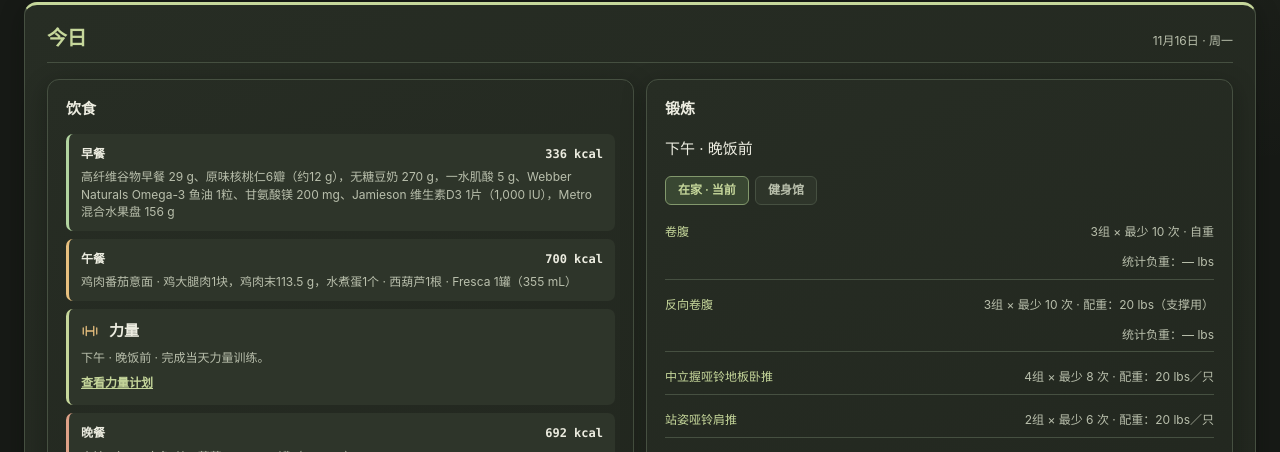
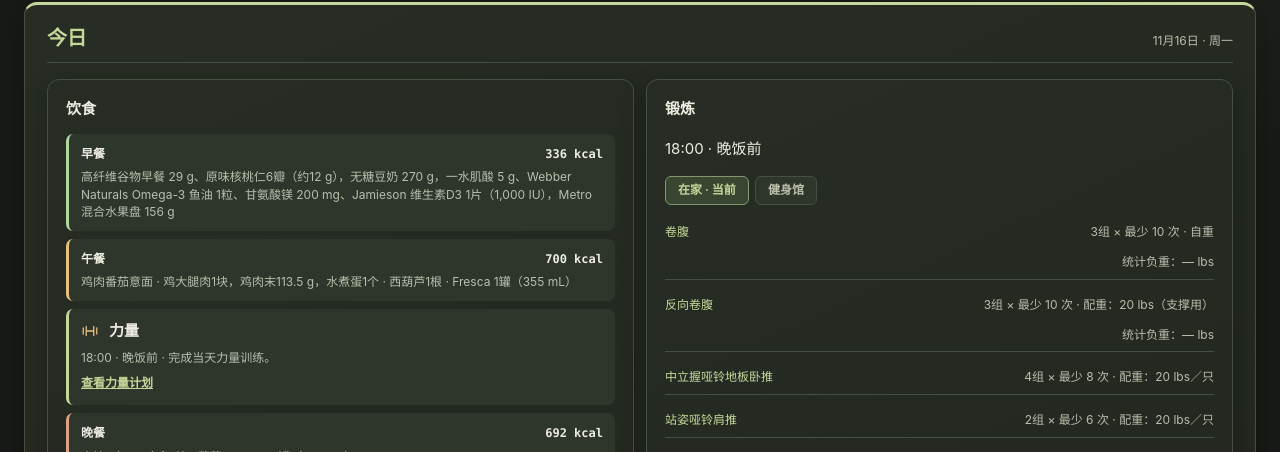
Before and after one commit to yunhaixiang/fitness, a Jekyll site: the page built from index.html, in a window 1280 px wide and 900 px high. Shown: the part 318-770 px from the top of the window. Built offline with Jekyll 4.4.1, drawn with Linux system fonts in a browser that asks for light colours.

Commit message:
Move cardio to weekend evenings before dinner

```diff
--- a/_includes/cardio-weekly-table.html
+++ b/_includes/cardio-weekly-table.html
@@ -9,11 +9,11 @@
 <tbody>
 <tr data-cardio="rest"><td>周一</td><td>休息</td></tr>
 <tr data-cardio="rest"><td>周二</td><td>休息</td></tr>
-<tr data-cardio="active"><td>周三</td><td>有氧 · 下午，晚饭前</td></tr>
+<tr data-cardio="rest"><td>周三</td><td>休息</td></tr>
 <tr data-cardio="rest"><td>周四</td><td>休息</td></tr>
 <tr data-cardio="rest"><td>周五</td><td>休息</td></tr>
-<tr data-cardio="rest"><td>周六</td><td>休息</td></tr>
-<tr data-cardio="active"><td>周日</td><td>有氧 · 下午，晚饭前</td></tr>
+<tr data-cardio="active"><td>周六</td><td>有氧 · 18:00，晚饭前</td></tr>
+<tr data-cardio="active"><td>周日</td><td>有氧 · 18:00，晚饭前</td></tr>
 </tbody>
 </table>
 </div>
--- a/assets/i18n.js
+++ b/assets/i18n.js
@@ -22,6 +22,7 @@
     '4、7各1块': '4 and 7: 1 Portion Each',
     '3、6各1片': '3 and 6: 1 Fillet Each',
     '总览': 'Overview', '饮食': 'Diet', '购物': 'Shopping', '做饭': 'Cooking', '力量': 'Strength',
+    '有氧 · 18:00，晚饭前': 'Cardio · 18:00, Before Dinner',
     '有氧 · 下午，晚饭前': 'Cardio · Afternoon, Before Dinner', '有氧': 'Cardio', '统计': 'Statistics', '营养统计': 'Nutrition', '营养': 'Nutrition', '训练量': 'Training Volume', '记录': 'Log',
     '跳到内容': 'Skip to content', '我的健身计划': 'My fitness plan', '主导航': 'Main navigation',
     '快速打开计划、备餐和记录。': 'Quick access to my plan, meal prep and records.',
--- a/assets/meal-activities.js
+++ b/assets/meal-activities.js
@@ -8,7 +8,7 @@
     { day: 3, after: 'before-dinner', kind: 'cooking', time: ['晚餐前', 'Before Dinner'], detail: ['准备下1–下7', 'Prepare Meals 1–7 for the Second Half of the Week'] },
     { day: 6, after: 'lunch', kind: 'shopping', time: ['下午', 'Afternoon'], detail: ['购买整周食材，并在 Metro 购买1盒 Fresh Fruit Carousel（1.4 kg）', 'Buy Groceries for the Week and 1 Metro Fresh Fruit Carousel (1.4 kg)'] }
   ];
-  for (const day of [0, 1, 2, 3, 4, 5]) activities.push({ day, after: 'lunch', kind: [0, 3].includes(day) ? 'cardio' : 'strength', time: ['下午 · 晚饭前', 'Afternoon · Before Dinner'], detail: [0, 3].includes(day) ? ['有氧训练，按当前有氧计划选择一项。', 'Cardio: choose one option from the current plan.'] : ['完成当天力量训练。', 'Complete today’s strength workout.'] });
+  for (const day of [0, 1, 2, 4, 5, 6]) activities.push({ day, after: 'lunch', kind: [0, 6].includes(day) ? 'cardio' : 'strength', time: ['18:00 · 晚饭前', '18:00 · Before Dinner'], detail: [0, 6].includes(day) ? ['有氧训练，按当前有氧计划选择一项。', 'Cardio: choose one option from the current plan.'] : ['完成当天力量训练。', 'Complete today’s strength workout.'] });
   const names = { cardio: ['有氧', 'Cardio'], strength: ['力量', 'Strength'], thawing: ['解冻', 'Thaw Ingredients'], cooking: ['做饭', 'Cooking'], shopping: ['购物', 'Shopping'] };
   const paths = {
     cardio: 'M3 12h4l3-8 4 16 3-8h4',
--- a/assets/meal-plans/plan-2/meal-activities.js
+++ b/assets/meal-plans/plan-2/meal-activities.js
@@ -8,7 +8,7 @@
     { day: 3, after: 'dinner', kind: 'cooking', time: ['晚餐后', 'After Dinner'], detail: ['准备下1–下7', 'Prepare Meals 1–7 for the Second Half of the Week'] },
     { day: 6, after: 'lunch', kind: 'shopping', time: ['下午', 'Afternoon'], detail: ['购买整周食材', 'Buy Groceries for the Week'] }
   ];
-  for (const day of [0, 1, 2, 3, 4, 5]) activities.push({ day, after: 'lunch', kind: [0, 3].includes(day) ? 'cardio' : 'strength', time: ['下午 · 晚饭前', 'Afternoon · Before Dinner'], detail: [0, 3].includes(day) ? ['有氧训练，按当前有氧计划选择一项。', 'Cardio: choose one option from the current plan.'] : ['完成当天力量训练。', 'Complete today’s strength workout.'] });
+  for (const day of [0, 1, 2, 4, 5, 6]) activities.push({ day, after: 'lunch', kind: [0, 6].includes(day) ? 'cardio' : 'strength', time: ['18:00 · 晚饭前', '18:00 · Before Dinner'], detail: [0, 6].includes(day) ? ['有氧训练，按当前有氧计划选择一项。', 'Cardio: choose one option from the current plan.'] : ['完成当天力量训练。', 'Complete today’s strength workout.'] });
   const names = { cardio: ['有氧', 'Cardio'], strength: ['力量', 'Strength'], thawing: ['解冻', 'Thaw Ingredients'], cooking: ['做饭', 'Cooking'], shopping: ['购物', 'Shopping'] };
   const paths = {
     cardio: 'M3 12h4l3-8 4 16 3-8h4',
--- a/assets/today.js
+++ b/assets/today.js
@@ -64,7 +64,7 @@
     const cardioRow = cardioTable.tBodies[0].rows[day === 0 ? 6 : day - 1];
     const cardioActive = cardioRow?.dataset.cardio === 'active';
     const strengthActive = trainingDays.includes(day);
-    if (strengthActive || cardioActive) trainingRoot.append(element('p', 'today-training-time', label('下午 · 晚饭前', 'Afternoon · Before Dinner')));
+    if (strengthActive || cardioActive) trainingRoot.append(element('p', 'today-training-time', label('18:00 · 晚饭前', '18:00 · Before Dinner')));
     if (cardioActive) {
       const cardioLine = element('p', 'today-cardio');
       const plan = window.fitnessCardioPlan;
```
Also changed, not shown: tests/training-schedule.test.js (+7 -7 lines).
